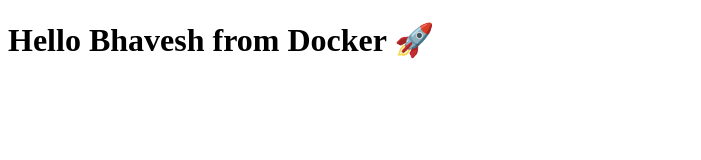
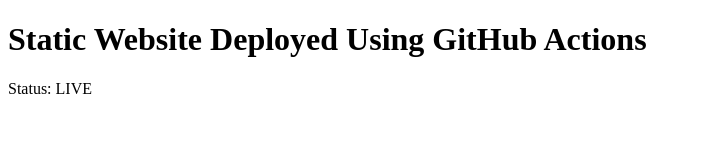
Before and after one commit to Bhavesh-0940/s3-static-site, a plain HTML site: page index.html in a window 1280 px wide. Shown: the whole page, without its empty margins (0-701 px from the left). Drawn offline with Linux system fonts and the light colour scheme.

Commit message:
Update title and content for GitHub Actions demo

```diff
--- a/index.html
+++ b/index.html
@@ -1,9 +1,10 @@
 <!DOCTYPE html>
 <html>
 <head>
-<title>Docker Demo</title>
+  <title>GitHub Actions S3 Deployment</title>
 </head>
 <body>
-<h1>Hello Bhavesh from Docker 🚀</h1>
+  <h1>Static Website Deployed Using GitHub Actions</h1>
+  <p>Status: LIVE</p>
 </body>
 </html>
```
